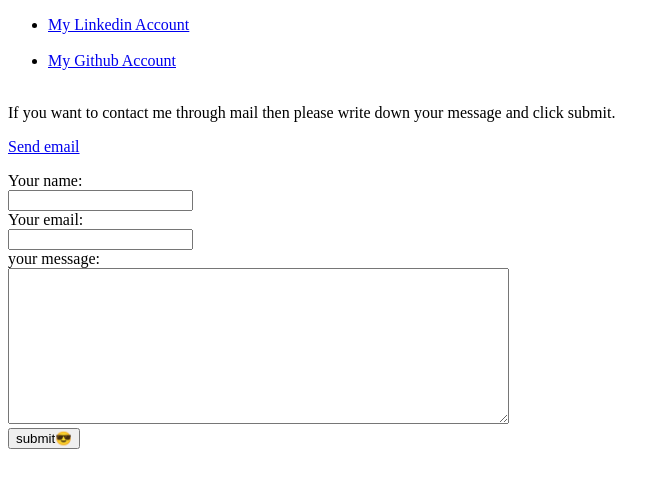
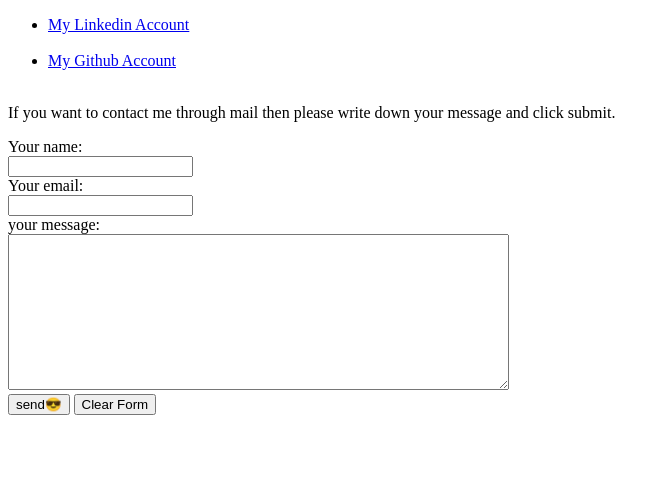
Before and after one commit to wrathhunter/Resume, a plain HTML site: page Accounts.html in a window 1280 px wide. Shown: the whole page, without its empty margins (0-670 px from the left). Drawn offline with Linux system fonts and the light colour scheme.

Commit message:
Add files via upload

```diff
--- a/Accounts.html
+++ b/Accounts.html
@@ -12,15 +12,16 @@
         </li><br>
     </ul>
     <p>If you want to contact me through mail then please write down your message and click submit.</p>
-    <form  action="mailto:sibaprasadpanda100@gmail.com" enctype="text/plain">
-        <p><a href="mailto:sibaprasadpanda100@gmail.com">Send email</a></p>
+    <form  action="mailto:sibaprasadpanda100@gmail.com" method="get" enctype="text/plain">
+
         <label>Your name:</label><br>
         <input type="text" name="your name" value=""><br>
         <label>Your email:</label><br>
         <input type="email" name="your email" id=""><br>
         <label for="">your message:</label><br>
         <textarea name="Your message" id="" cols="60" rows="10"></textarea><br>
-        <input type="submit" value="submit😎">
+        <input type="submit" name="submit" value="send😎">
+        <input type="reset" name="reset" value="Clear Form" />
     </form>
 
 
```
